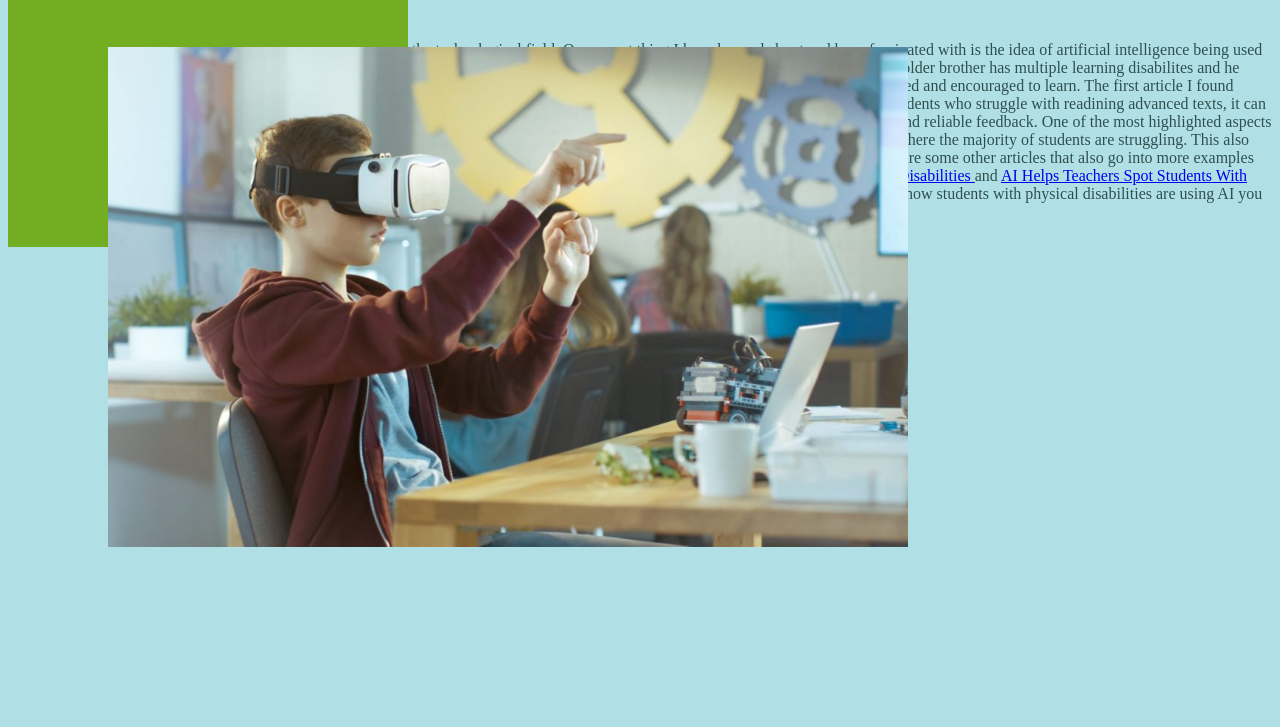
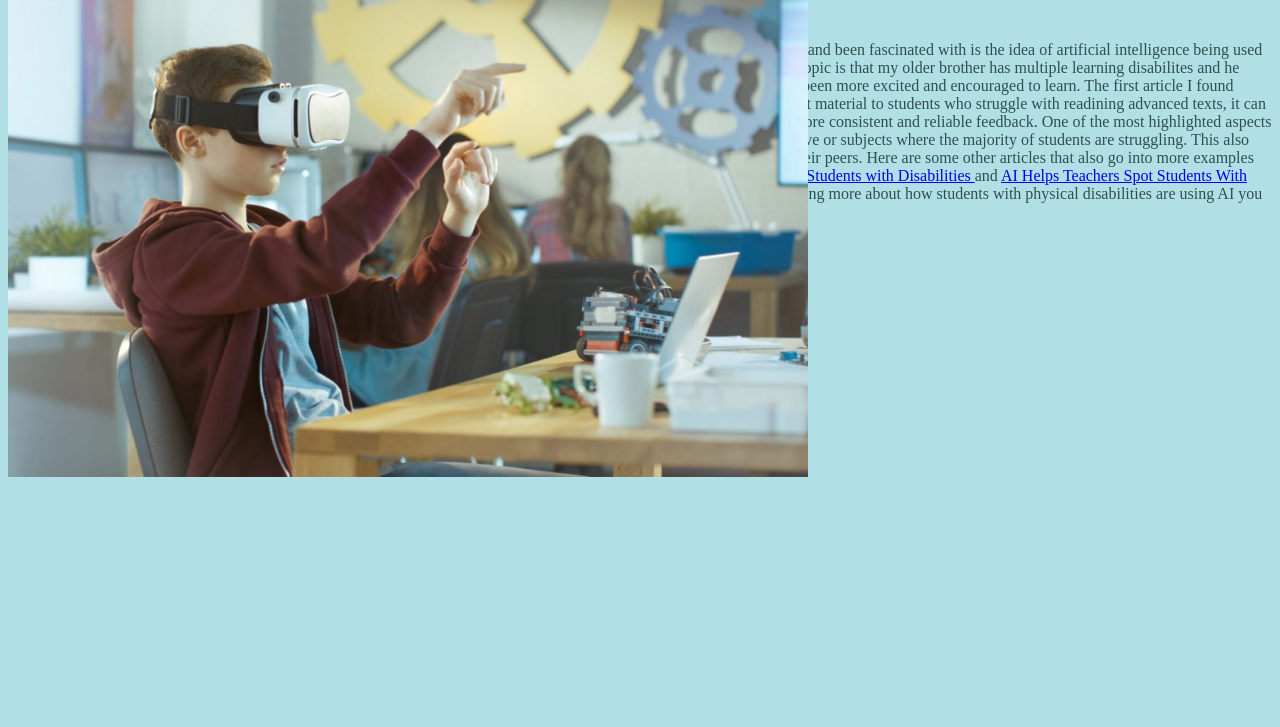
Before and after one commit to jpcrume/jpcrume.github.io, a plain HTML site: page index.html in a window 1280 px wide. Shown: the part 73-800 px from the top of the page. Drawn offline with Linux system fonts and the light colour scheme.

Commit message:
border gone

```diff
--- a/default.css
+++ b/default.css
@@ -10,9 +10,8 @@ body {
 
   .image {
         position: absolute;
-        top: 20px;
-        right: 200;
+        top: 50px;
+        right: 400;
         width: 200px;
         height: 100px;
-        border: 100px solid #73AD21;
   }
```
